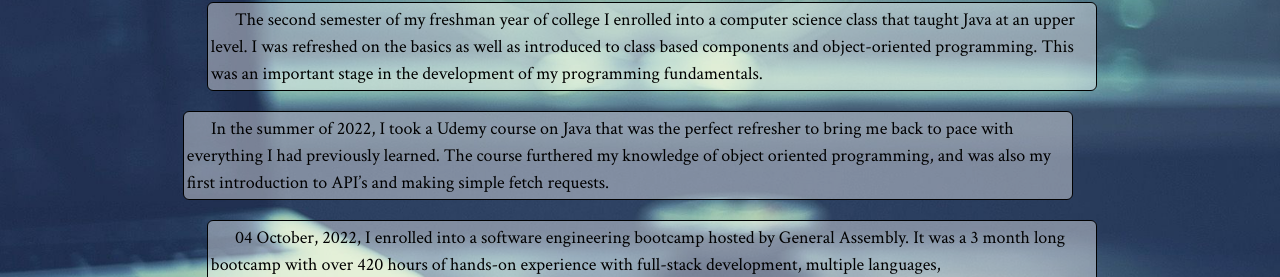
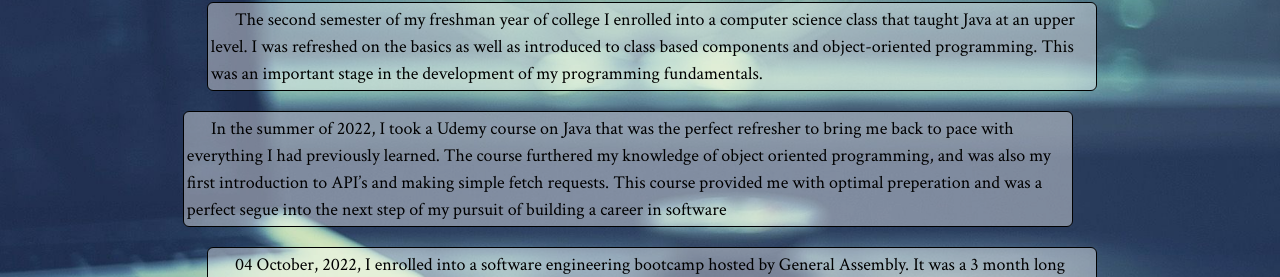
Before and after one commit to shamzaali7/portfolio, a React (Create React App) app: page /about-me in a window 1280 px wide. Shown: the part 326-603 px from the top of the page. Built offline with nearby package versions, Linux system fonts and the light colour scheme.

Commit message:
About-Me description change

```diff
--- a/src/components/AboutMe.js
+++ b/src/components/AboutMe.js
@@ -10,7 +10,7 @@ function AboutMe(){
                 <div className="about-des">
                     <div className="about-description mr-6 about-des-box">&nbsp;&nbsp;&nbsp;&nbsp;&nbsp;&nbsp;I was first introduced to programming when I took my first computer science course my freshman year of highschool where we learned Visual-Basic. My junior year of highschool I took a Java course my school was offering that introduced me to a more commonly used language and the basic concepts that surround it such as if/switch statements, for/while loops, and functions. This helped build my knowledge of perceiving and understanding code at an early stage and was a good segue into higher-level programming.</div>
                     <div className="about-description ml-6 about-des-box">&nbsp;&nbsp;&nbsp;&nbsp;&nbsp;&nbsp;The second semester of my freshman year of college I enrolled into a computer science class that taught Java at an upper level. I was refreshed on the basics as well as introduced to class based components and object-oriented programming. This was an important stage in the development of my programming fundamentals.</div>
-	                <div className="about-description mr-6 about-des-box">&nbsp;&nbsp;&nbsp;&nbsp;&nbsp;&nbsp;In the summer of 2022, I took a Udemy course on Java that was the perfect refresher to bring me back to pace with everything I had previously learned. The course furthered my knowledge of object oriented programming, and was also my first introduction to API’s and making simple fetch requests.</div>
+	                <div className="about-description mr-6 about-des-box">&nbsp;&nbsp;&nbsp;&nbsp;&nbsp;&nbsp;In the summer of 2022, I took a Udemy course on Java that was the perfect refresher to bring me back to pace with everything I had previously learned. The course furthered my knowledge of object oriented programming, and was also my first introduction to API’s and making simple fetch requests. This course provided me with optimal preperation and was a perfect segue into the next step of my pursuit of building a career in software</div>
 	                <div className="about-description ml-6 about-des-box">&nbsp;&nbsp;&nbsp;&nbsp;&nbsp;&nbsp;04 October, 2022, I enrolled into a software engineering bootcamp hosted by General Assembly. It was a 3 month long bootcamp with over 420 hours of hands-on experience with full-stack development, multiple languages, frameworks/libraries, version-control system, object-oriented programming, API requests, JSON data, Databases, and other various technologies and deployment platforms. I am confident in my ability to use what I have learned and apply it in different situations.</div>
                 </div>
                 <div></div>
```
